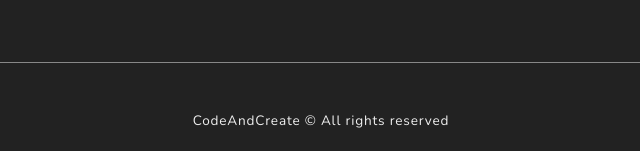
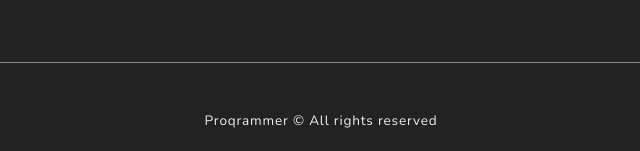
Before and after one commit to Edivri/Foodie, a plain HTML site: page index.html in a window 1280 px wide. Shown: the part 2436-2587 px from the top of the page, 319-959 px from the left. Drawn offline with nearby package versions, Linux system fonts and the light colour scheme.

Commit message:
Screenshot

```diff
--- a/index.html
+++ b/index.html
@@ -151,7 +151,7 @@
                     <i class="fas fa-arrow-right"></i>
                 </button>
             </form>
-            <p class="copyright">CodeAndCreate &copy; All rights reserved</p>
+            <p class="copyright">Proqrammer &copy; All rights reserved</p>
         </section>
         <!-- End of Section 4 -->
         </div>
```
Also changed, not shown: images/ss1.png (added), images/ss2.png (added), 1 other file.
